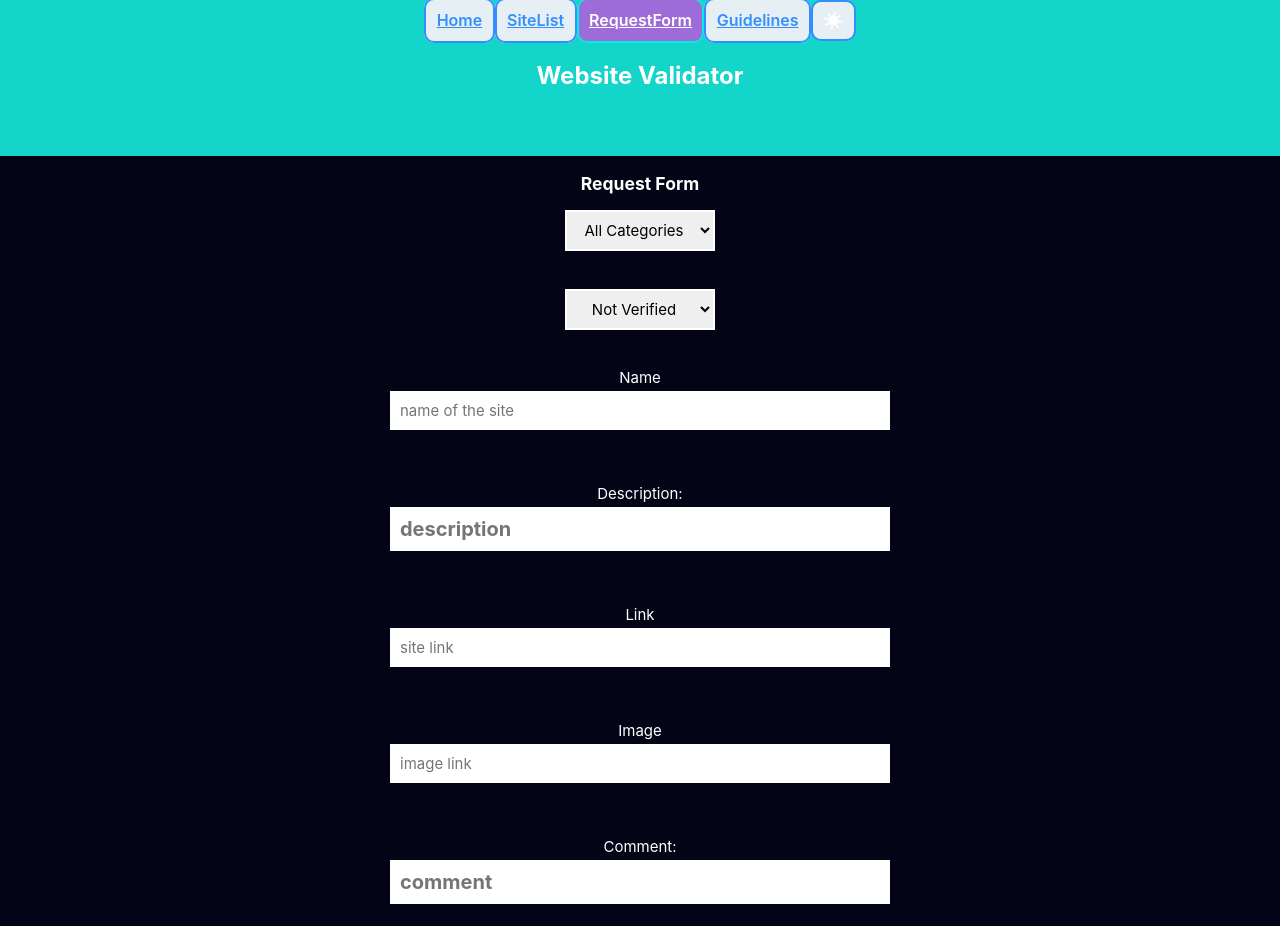
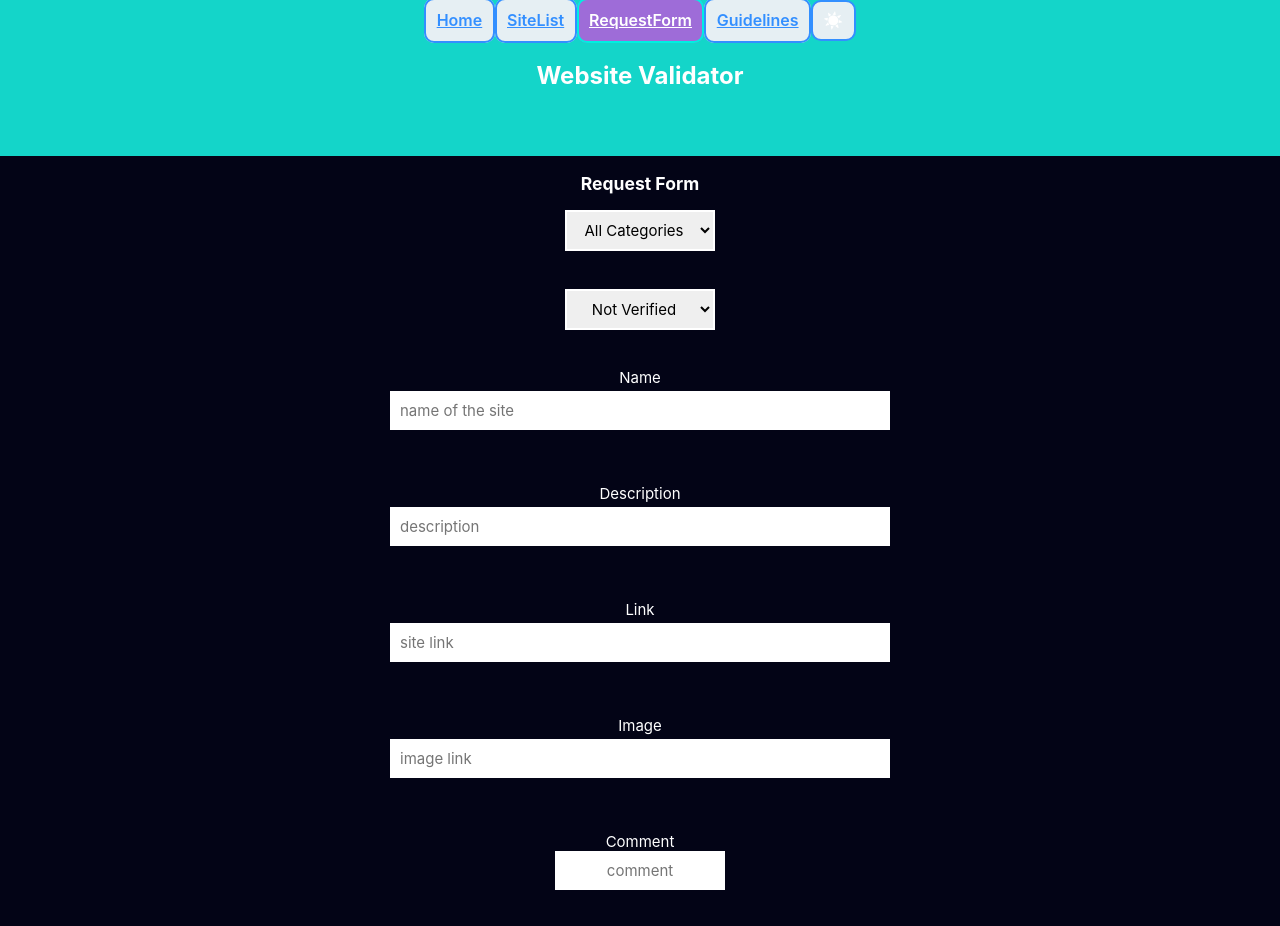
Before and after one commit to MHasan159/Website-Validator, a React (Create React App) app in the folder website-validator/: page /SiteList/Guidelines/RequestForm in a window 1280 px wide. Shown: the top 926 px of the page. Built offline with nearby package versions, Linux system fonts and the light colour scheme; no server answers.

Commit message:
added form css

```diff
--- a/website-validator/src/App.css
+++ b/website-validator/src/App.css
@@ -44,7 +44,7 @@
 
   --color: var(--black);
   --background: var(--white);
-  --primary: var(--dark-grey);
+  --primary: var(--white);
 
 }
 
@@ -114,6 +114,21 @@ input#url{
 }
 
 input#image{
+  font-weight: normal;
+  font-size: 15px;
+}
+
+input#comment{
+  text-align: center;
+ margin: auto;
+ display: flex;
+  width: 150px;
+  font-weight: normal;
+  font-size: 15px;
+  font-family: -apple-system, BlinkMacSystemFont, 'Segoe UI', Roboto, Oxygen, Ubuntu, Cantarell, 'Open Sans', 'Helvetica Neue', sans-serif;
+}
+
+input#description{
   font-weight: normal;
   font-size: 15px;
 }
--- a/website-validator/src/App.js
+++ b/website-validator/src/App.js
@@ -41,7 +41,7 @@ function App() {
 
       <Switch>
       <Route path="/SiteList/Guidelines/RequestForm" component = {() => <RequestForm addWebsites={handleAddWebsites}/>} />
-      <Route path="/SiteList/Guidelines" component={() => <Guidelines/>} />
+      <Route path="/SiteList/Guidelines" component={Guidelines} />
 
 
 
--- a/website-validator/src/Components/Guidelines.js
+++ b/website-validator/src/Components/Guidelines.js
@@ -4,7 +4,8 @@ export default function Guidelines() {
     return (
         <div>
              <h3>Checkout this wonderful blog to learn more about how to Check Whether the E-commerce Website is Genuine or not.</h3>
-             <a href = {'https://www.beautiart.in/blogs/read/8-ways-to-check-whether-the-e-commerce-website-is-genuine'}>Blog</a>
+             <a id = 'Blog' href = {'https://www.beautiart.in/blogs/read/8-ways-to-check-whether-the-e-commerce-website-is-genuine'}>Blog</a>
+             <video src="https://www.youtube.com/watch?v=2NtKbxwCSUQ&t=6s" autoPlay loop muted/>
         </div>
     )
 }
--- a/website-validator/src/Components/RequestForm.js
+++ b/website-validator/src/Components/RequestForm.js
@@ -95,7 +95,7 @@ export default function RequestForm({addWebsites}) {
           onChange={(event) => setName(event.target.value)}
           />
         <br></br><br></br>
-        <label htmlFor="name">Description: </label>
+        <label htmlFor="name">Description </label>
         <input
           type="text"
           id="description"
@@ -130,7 +130,7 @@ export default function RequestForm({addWebsites}) {
           />
 
           <br></br><br></br>
-          <label htmlFor="name">Comment: </label>
+          <label htmlFor="name">Comment </label>
           <input
           type="text"
           id="comment"
```
Also changed, not shown: website-validator/src/Components/VideoGuidelines.js (added).
